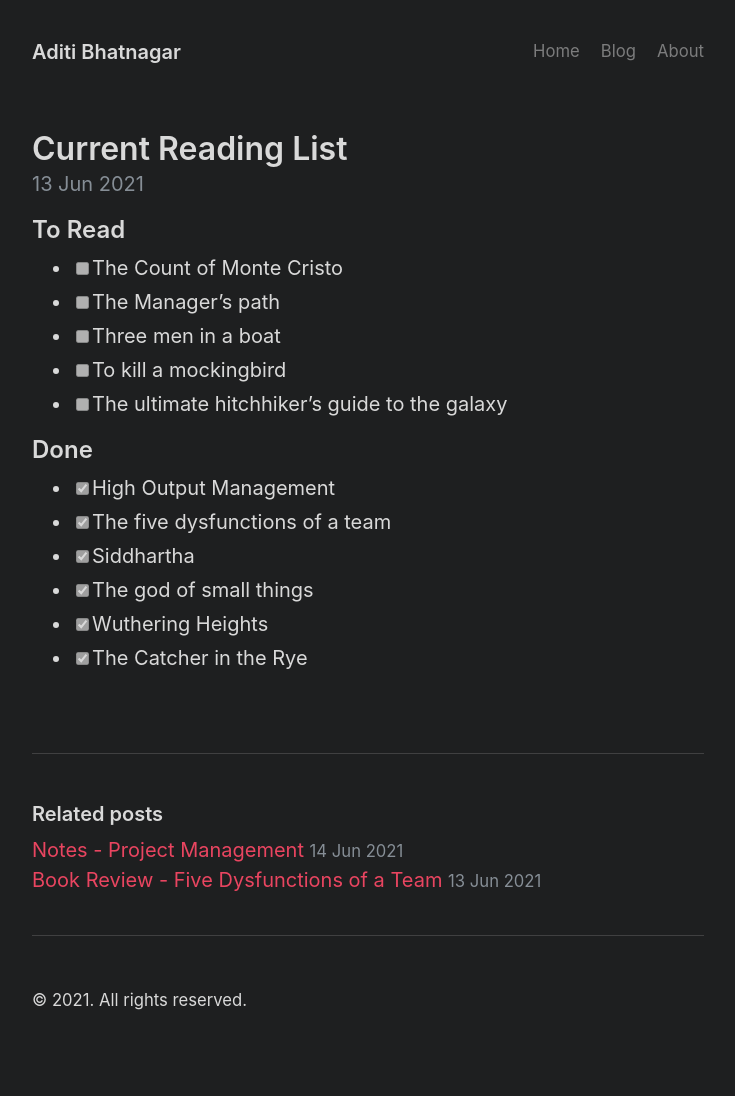
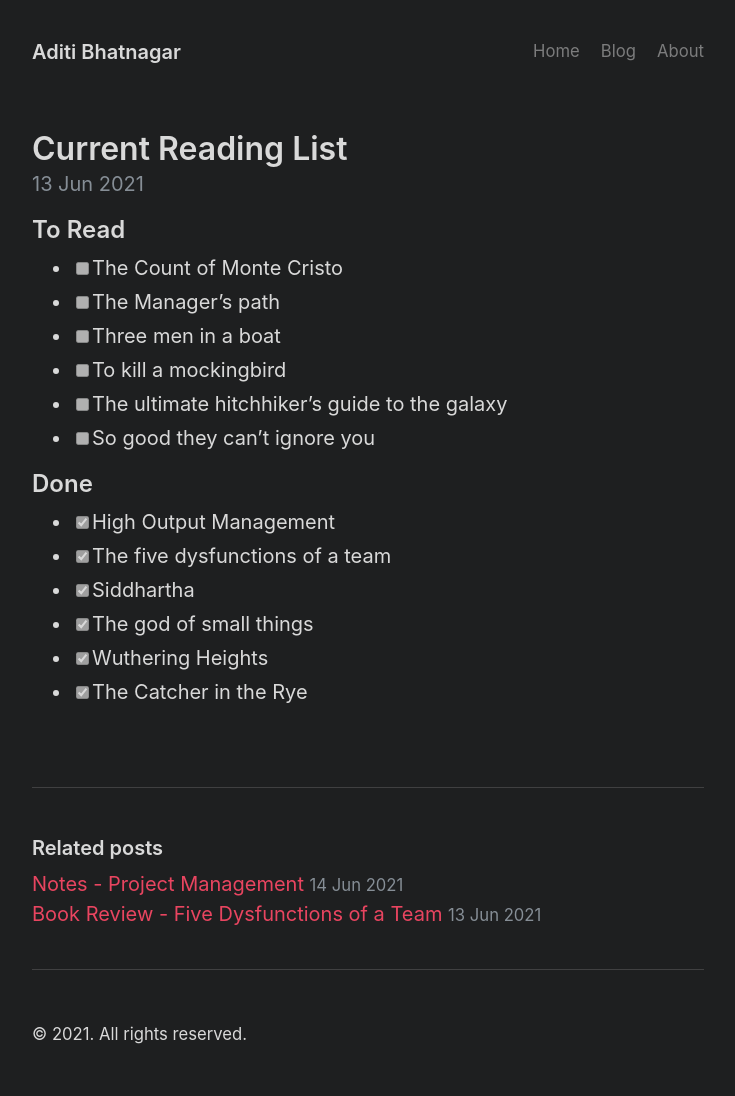
Before and after one commit to ad6190/ad6190.github.io, a Jekyll site: the page built from _posts/2021-06-13-current-reading-list.md, in a window 1280 px wide. Shown: the whole page, without its empty margins (272-1007 px from the left). Built offline with Jekyll 4.4.1, drawn with Linux system fonts in a browser that asks for light colours; before the commit the page ends 1062 px from its top, so only the background shows below that.

Commit message:
updated note

```diff
--- a/_posts/2021-06-13-current-reading-list.md
+++ b/_posts/2021-06-13-current-reading-list.md
@@ -10,7 +10,7 @@ title: Current Reading List
 - [ ] Three men in a boat
 - [ ] To kill a mockingbird
 - [ ] The ultimate hitchhiker's guide to the galaxy
-
+- [ ] So good they can't ignore you
 
 
 
```
